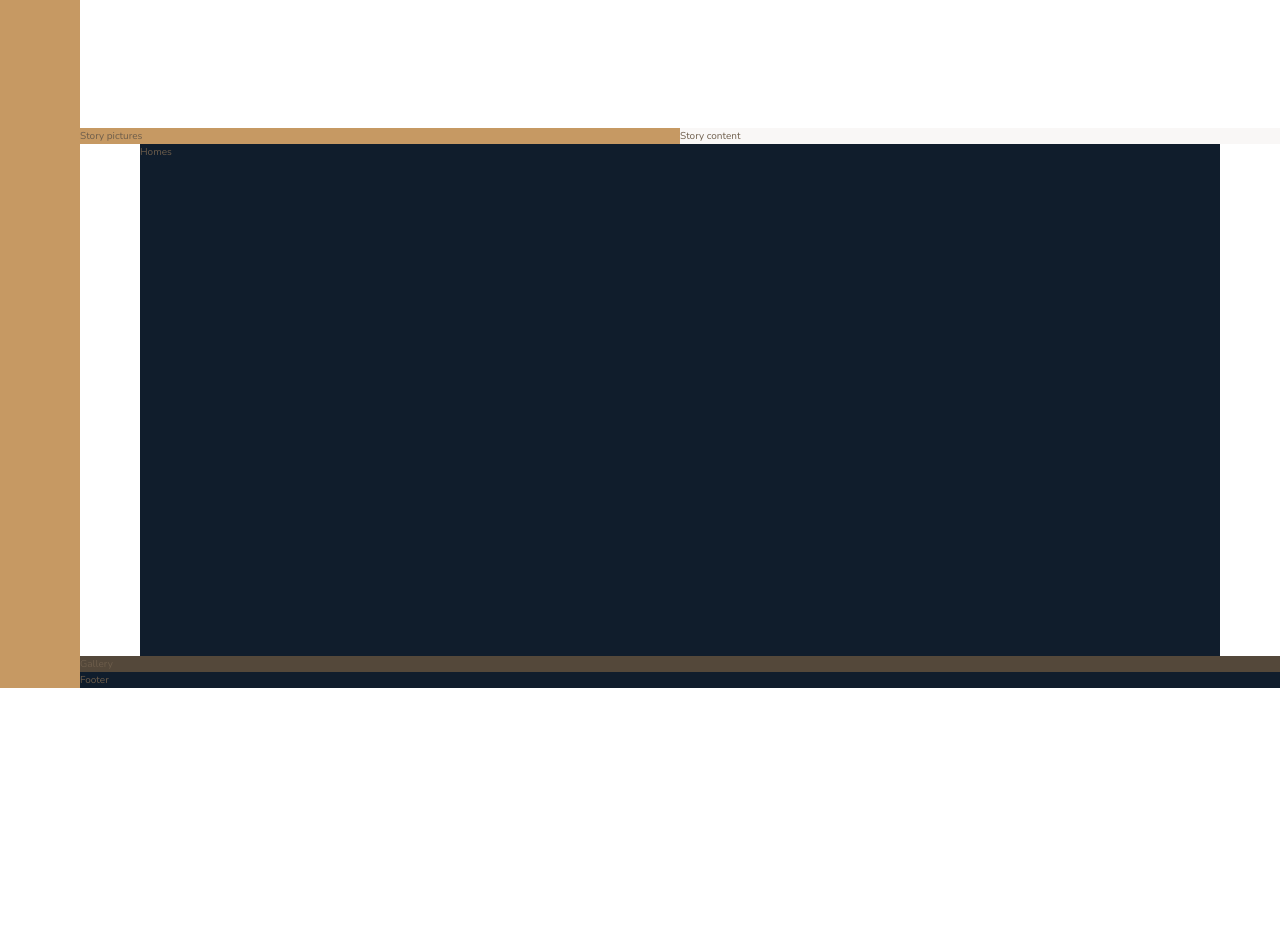
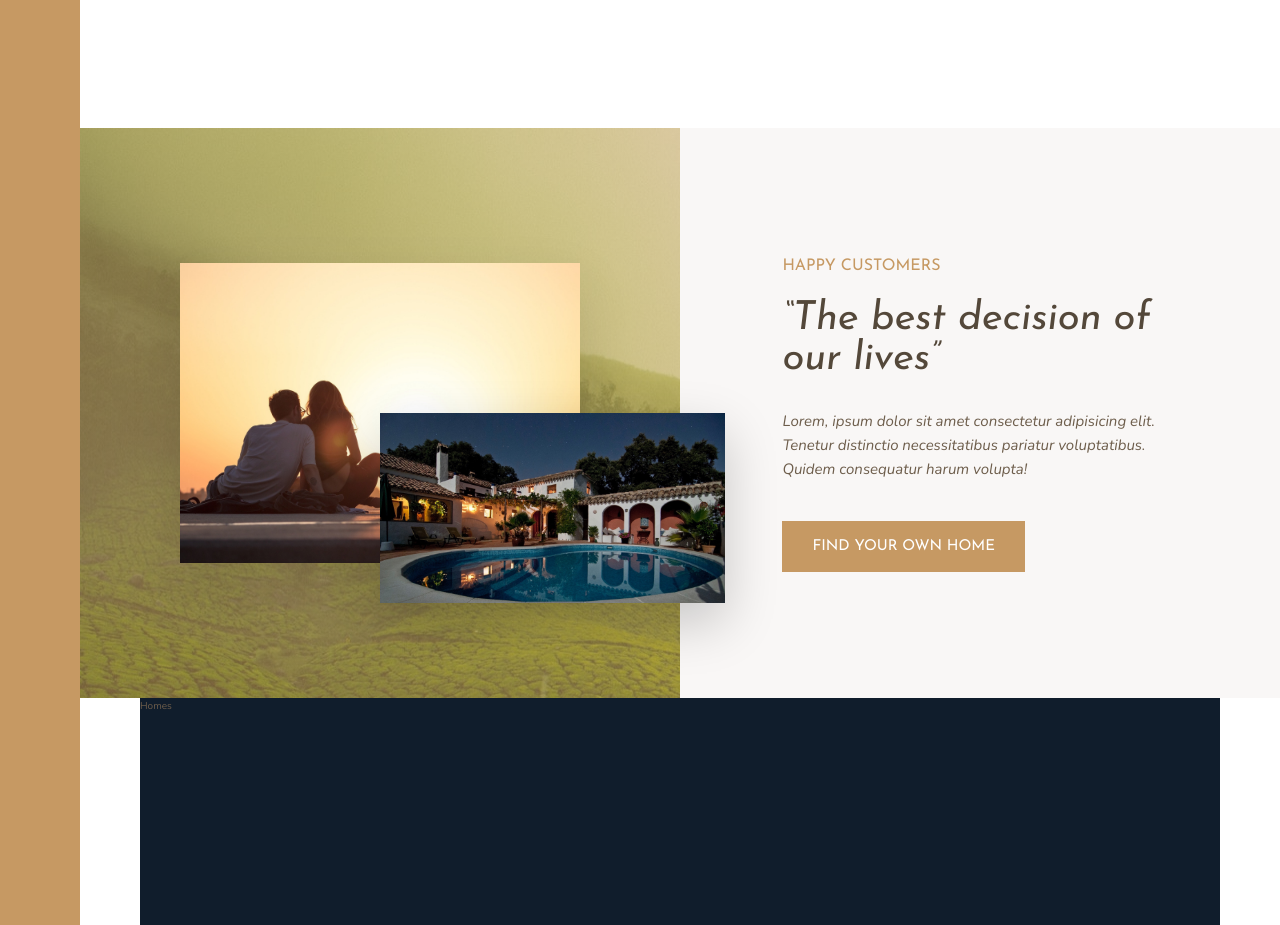
Before and after one commit to 13reathcode/Nexter-Site, a website: page index.html in a window 1280 px wide. Shown: the part 1180-2105 px from the top of the page. Before the commit the page ends 1868 px from the top, so only its background shows below. Drawn offline with nearby package versions, Linux system fonts and the light colour scheme.

Commit message:
Made story section

```diff
--- a/index.html
+++ b/index.html
@@ -84,9 +84,20 @@
             </div>
         </section>
 
-        <div class="story__pictures">Story pictures</div>
+        <div class="story__pictures">
+            <img src="img/story-1.jpeg" alt="Couple with new house" class="story__img--1" />
+            <img src="img/story-2.jpeg" alt="New house" class="story__img--2" />
+        </div>
 
-        <div class="story__content">Story content</div>
+        <div class="story__content">
+            <h3 class="heading-3 mb-sm">Happy Customers</h3>
+            <h2 class="heading-2 heading-2--dark mb-md">&ldquo;The best decision of our lives&rdquo;</h2>
+            <p class="story__text">
+                Lorem, ipsum dolor sit amet consectetur adipisicing elit. Tenetur distinctio necessitatibus pariatur
+                voluptatibus. Quidem consequatur harum volupta!
+            </p>
+            <button class="btn">Find your own home</button>
+        </div>
 
         <section class="homes">Homes</section>
 
--- a/sass/_story.scss
+++ b/sass/_story.scss
@@ -2,10 +2,48 @@
     &__pictures {
         background-color: $color-primary;
         grid-column: full-start / col-end 4;
+        background-image: linear-gradient(rgba($color-primary, 0.5), rgba($color-primary, 0.5)), url(../img/back.jpg);
+
+        display: grid;
+        grid-template-rows: repeat(6, 1fr);
+        grid-template-columns: repeat(6, 1fr);
+        align-items: center;
+    }
+
+    &__img--1 {
+        width: 100%;
+        grid-row: 2 / 6;
+        grid-column: 2 / 6;
+        box-shadow: 0 2rem 5rem rgba(#000, 0.1);
+    }
+
+    &__img--2 {
+        width: 115%;
+        grid-row: 4 / 6;
+        grid-column: 4 / 7;
+        z-index: 20;
+        box-shadow: 0 2rem 5rem rgba(#000, 0.2);
     }
 
     &__content {
         background-color: $color-grey-light-1;
         grid-column: col-start 5 / full-end;
+
+        padding: 6rem 8vw;
+
+        // display: flex;
+        // flex-direction: column;
+        // justify-content: center;
+        // align-items: flex-start;
+
+        display: grid;
+        align-content: center;
+        justify-items: start;
+    }
+
+    &__text {
+        font-size: 1.5rem;
+        font-style: italic;
+        margin-bottom: 4rem;
     }
 }
--- a/sass/_typography.scss
+++ b/sass/_typography.scss
@@ -9,10 +9,24 @@
 
 .heading-2 {
     @extend %heading;
+    font-size: 4rem;
+    font-style: italic;
+    line-height: 1;
+
+    &--light {
+        color: $color-grey-light-1;
+    }
+
+    &--dark {
+        color: $color-grey-dark-1;
+    }
 }
 
 .heading-3 {
     @extend %heading;
+    font-size: 1.6rem;
+    color: $color-primary;
+    text-transform: uppercase;
 }
 
 .heading-4 {
@@ -27,3 +41,36 @@
         color: $color-grey-dark-1;
     }
 }
+
+.btn {
+    background-color: $color-primary;
+    color: #fff;
+    border: none;
+    border-radius: 0;
+    font-family: $font-display;
+    font-size: 1.5rem;
+    text-transform: uppercase;
+    padding: 1.8rem 3rem;
+    cursor: pointer;
+    transition: all 0.2s;
+
+    &:hover {
+        background-color: $color-primary-dark;
+    }
+}
+
+.mb-sm {
+    margin-bottom: 2rem;
+}
+
+.mb-md {
+    margin-bottom: 3rem;
+}
+
+.mb-lg {
+    margin-bottom: 4rem;
+}
+
+.mb-hg {
+    margin-bottom: 8rem;
+}
```
Also changed, not shown: css/style.css.
